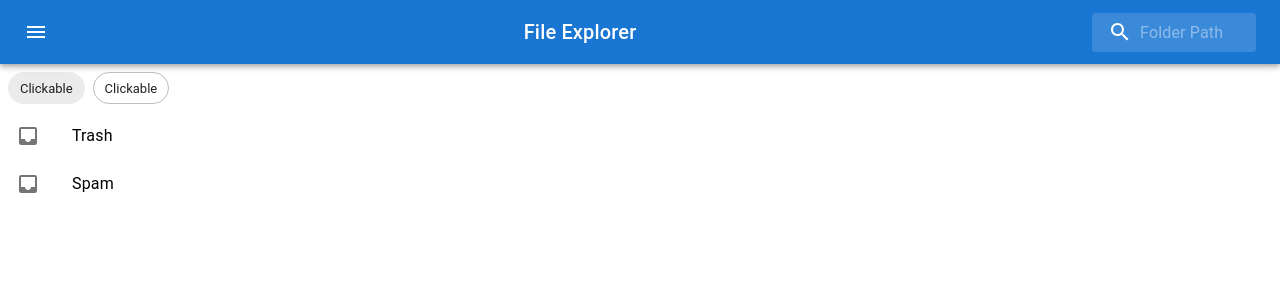
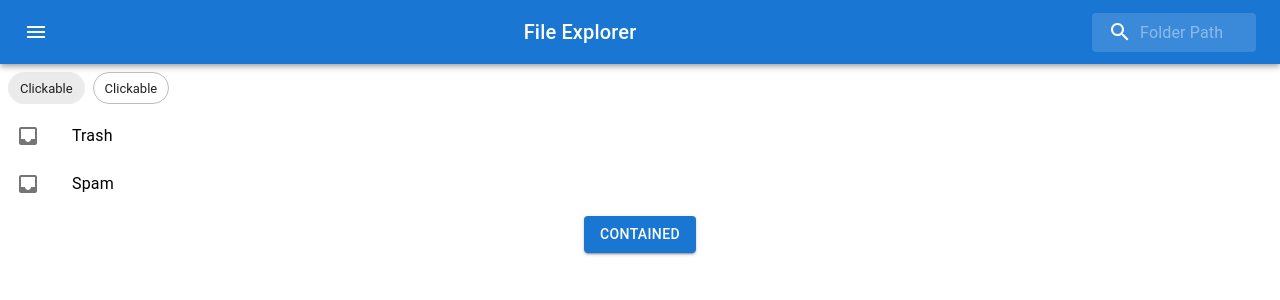
Before and after one commit to Kashiwade-music/hello-tauri, a React (Create React App) app: page / in a window 1280 px wide. Shown: the top 300 px of the page. Built offline with nearby package versions, Linux system fonts and the light colour scheme.

Commit message:
link React and Rust

```diff
--- a/src-tauri/tauri.conf.json
+++ b/src-tauri/tauri.conf.json
@@ -7,7 +7,8 @@
     "distDir": "../build",
     "devPath": "http://localhost:3000",
     "beforeDevCommand": "yarn start",
-    "beforeBuildCommand": "yarn build"
+    "beforeBuildCommand": "yarn build",
+    "withGlobalTauri": true
   },
   "tauri": {
     "bundle": {
--- a/src/App.tsx
+++ b/src/App.tsx
@@ -2,6 +2,8 @@ import React from "react";
 import logo from "./logo.svg";
 import tauriCircles from "./tauri.svg";
 import { emit, listen } from "@tauri-apps/api/event";
+import { appWindow, WebviewWindow } from "@tauri-apps/api/window";
+import { invoke } from "@tauri-apps/api/tauri";
 import AppBar from "@mui/material/AppBar";
 import Box from "@mui/material/Box";
 import Toolbar from "@mui/material/Toolbar";
@@ -126,6 +128,15 @@ function App() {
           </List>
         </Box>
       </Box>
+      <Button
+        variant="contained"
+        onClick={() => {
+          console.log("クリックされた");
+          invoke("get_next_dir_and_return_new_dir_data", { newPath: "c" });
+        }}
+      >
+        Contained
+      </Button>
     </div>
   );
 }
```
Also changed, not shown: 1 other file (tests, documents, lock files or other folders).
